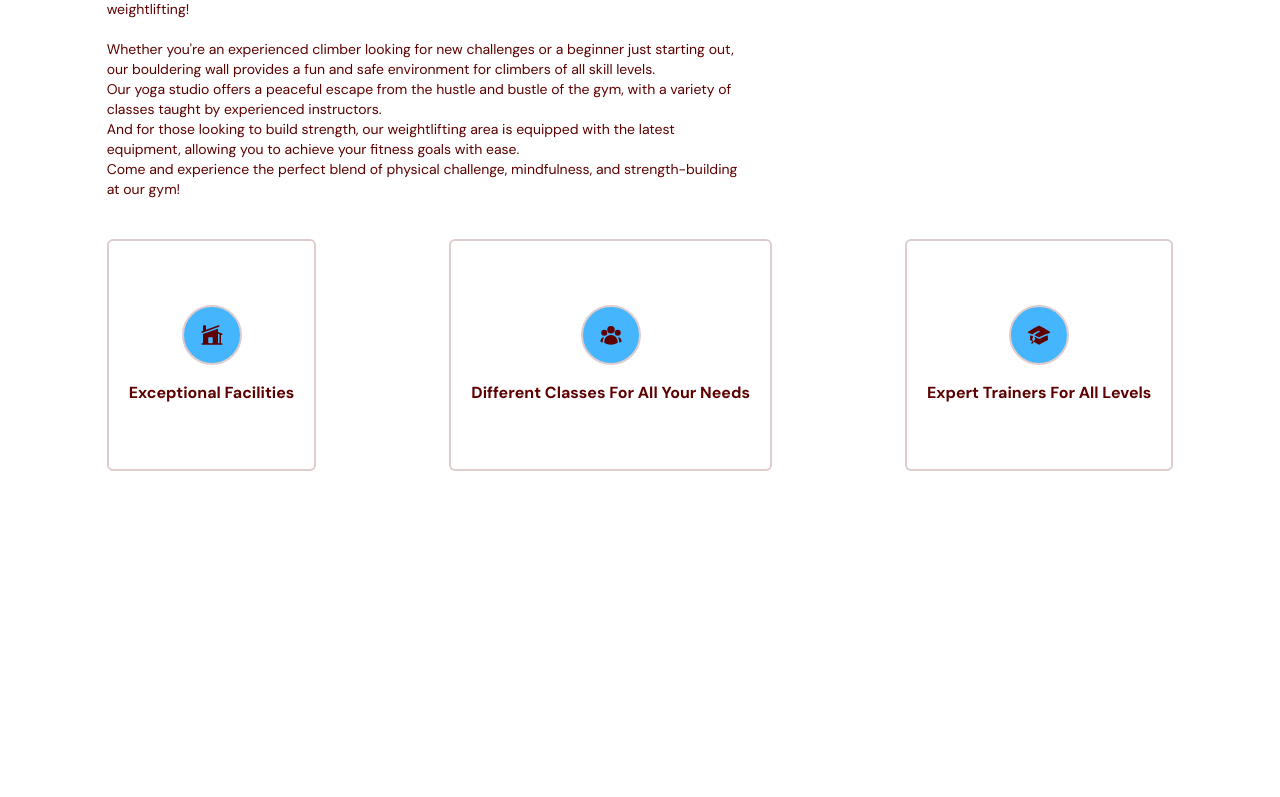
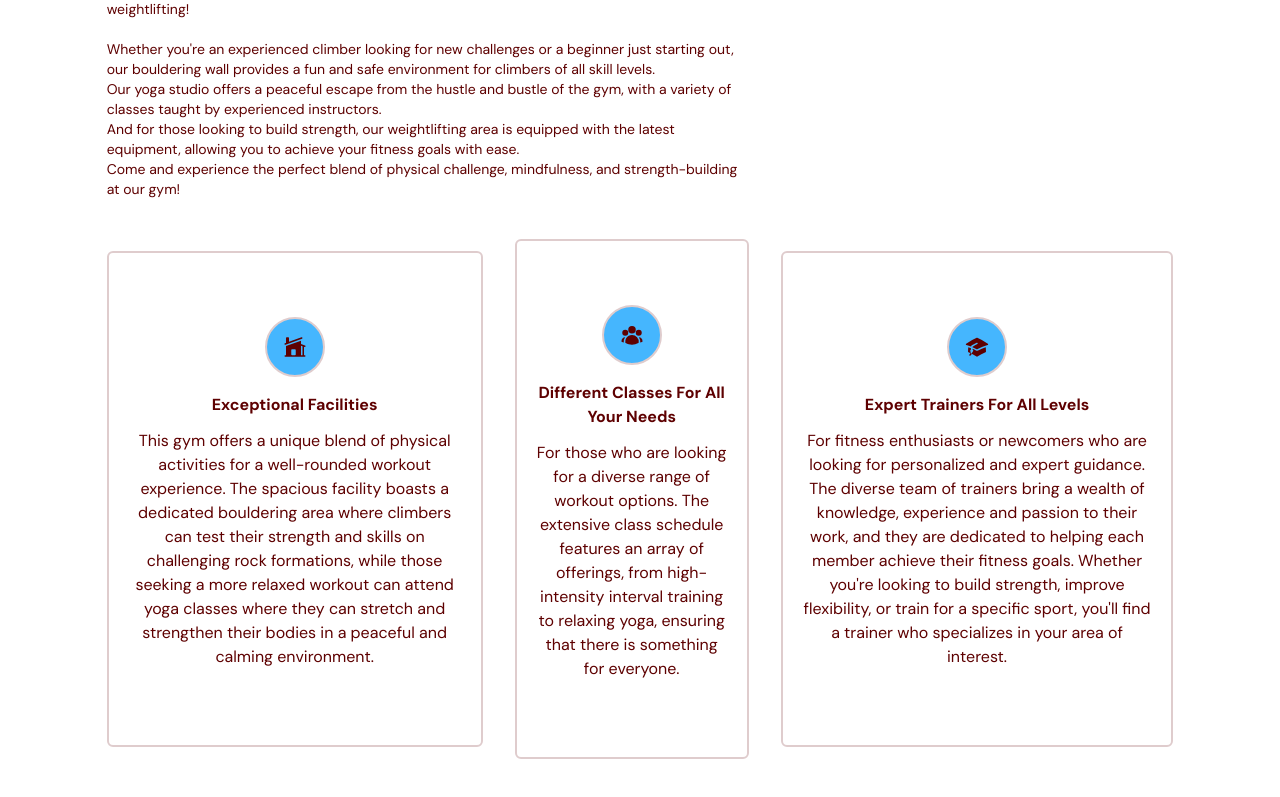
Before and after one commit to justinklam/getFit, a React (Vite) app: page / in a window 1280 px wide. Shown: the part 1057-1854 px from the top of the page. Before the commit the page ends 1680 px from the top, so only its background shows below. Built offline with nearby package versions, Linux system fonts and the light colour scheme.

Commit message:
add in p tag for description with styling

```diff
--- a/src/scenes/benefits/Benefit.tsx
+++ b/src/scenes/benefits/Benefit.tsx
@@ -17,6 +17,7 @@ const Benefit = ({ icon, title, description, setSelectedPage }: Props) => {
         </div>
       </div>
       <h4 className="font-bold">{title}</h4>
+      <p className="my-3">{description}</p>
     </div>
   );
 };
```
